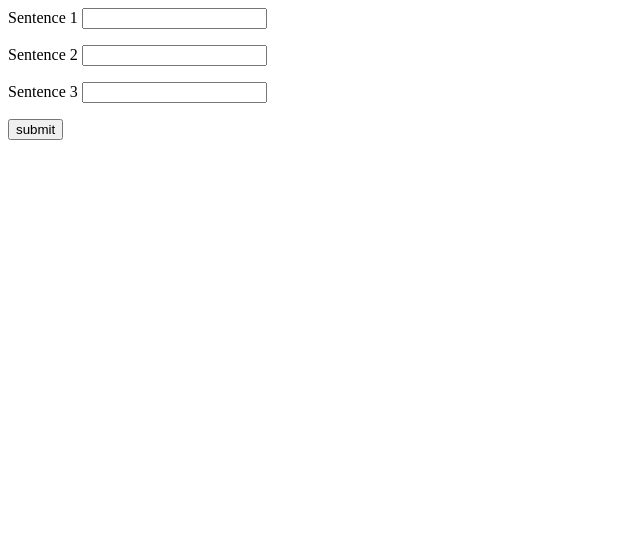
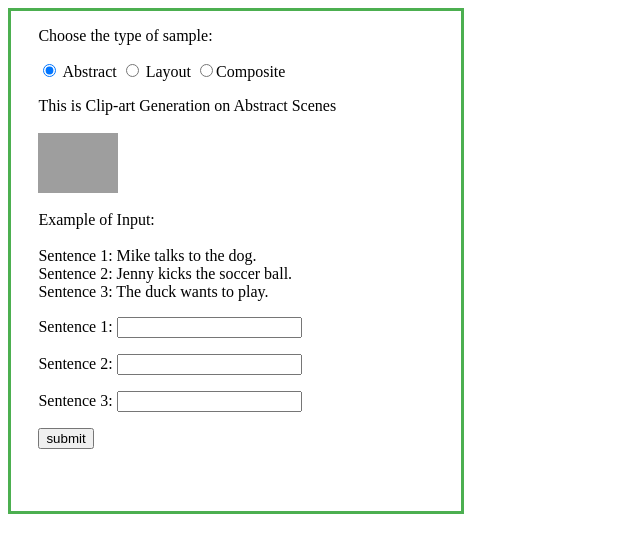
Before and after one commit to leticiapinto/flaskapp, a Flask app: page / in a window 1280 px wide. Shown: the top 553 px of the page, without its empty margins (0-640 px from the left). Run offline with Flask 2, Linux system fonts and the light colour scheme; grey boxes are pictures that could not be loaded.

Commit message:
update to choose from 3 options

```diff
--- a/cocoapi2/PythonAPI/Text2Scene2/templates/student.html
+++ b/cocoapi2/PythonAPI/Text2Scene2/templates/student.html
@@ -1,10 +1,67 @@
 <html>
+<head>
+<script src="https://ajax.googleapis.com/ajax/libs/jquery/3.4.1/jquery.min.js"></script>
+</head>
    <body>
-      <form action = "result" method = "POST">
-         <p>Sentence 1 <input type = "text" name = "sentence1" /></p>
-         <p>Sentence 2 <input type = "text" name = "sentence2" /></p>
-         <p>Sentence 3 <input type = "text" name = "sentence3" /></p>
-         <p><input type = "submit" value = "submit" /></p>
-      </form>
+
+      <div id="form-wrapper" style="width:450px;height:500px;argin:auto;boder-width:1px;border-style:solid;border-color:#4CAF50">
+      	<form action = "result" method = "POST" width="350px" height="500px" style="position:fixed;left:3%;">
+		<p>Choose the type of sample:</p>
+		<input type="radio" name="sample" value="1" checked> Abstract
+		<input type="radio" name="sample" value="2"> Layout
+		<input type="radio" name="sample" value="3">Composite
+		<p id="typeid">This is Abstract type </p>
+
+		<div id="s1"><p>Sentence 1: <input type = "text" name = "sentence1" /></p></div>
+        	<div id="s2"><p>Sentence 2: <input type = "text" name = "sentence2" /></p></div>
+	        <div id="s3"><p>Sentence 3: <input type = "text" name = "sentence3" /></p></div>
+        	<p><input type = "submit" value = "submit" /></p>
+         </form>
+       </div>
    </body>
+
+   <script>
+
+
+	$(":radio").change(function() {
+
+		option = $("input[name='sample']:checked").val();
+		i1 ="";
+		i2 ="";
+		i3 ="";
+		$("input[name='sentence1']").val('');
+		$("input[name='sentence2']").val('');
+		$("input[name='sentence3']").val('');
+		if(option==1){
+			type_m = "Clip-art Generation on Abstract Scenes";
+			i1 = "Sentence 1: Mike talks to the dog.<br>";
+			i2 = "Sentence 2: Jenny kicks the soccer ball.<br>";
+			i3 = "Sentence 3: The duck wants to play.<br>";
+			img = "<img src='http://vision.cs.virginia.edu/sdata/coco/val2014/COCO_val2014_000000000073.jpg' alt='Abstract' width='20%'>"
+			$("#s2").fadeIn();
+			$("#s3").fadeIn();
+		}
+		if(option==2){
+			type_m = "Semantic Layout Generation"
+			i1 = "an attractive young woman leads a grey horse through a paddock.<br>";
+			img = "<img src='http://vision.cs.virginia.edu/sdata/coco/val2014/COCO_val2014_000000000042.jpg' alt='Layout' width='20%'>"
+			$("#s2").fadeOut();
+			$("#s3").fadeOut();
+		}
+		if(option==3){
+			type_m = "Synthetic image composites Generation"
+			i1 = "A person that is eating some food on a table.<br>";
+			img = "<img src='http://vision.cs.virginia.edu/sdata/coco/val2014/COCO_val2014_000000000074.jpg' alt='Composites' width='20%'>"
+			$("#s2").fadeOut();
+			$("#s3").fadeOut();
+		}
+
+		console.log(option);
+		total_message = "This is " +  type_m +"<br><br>"+ img +"<br><br>Example of Input:<br><br>"+i1+i2+i3;
+
+		document.getElementById('typeid').innerHTML = total_message;
+
+
+	}).change();
+   </script>
 </html>
```
Also changed, not shown: 1 other file.
